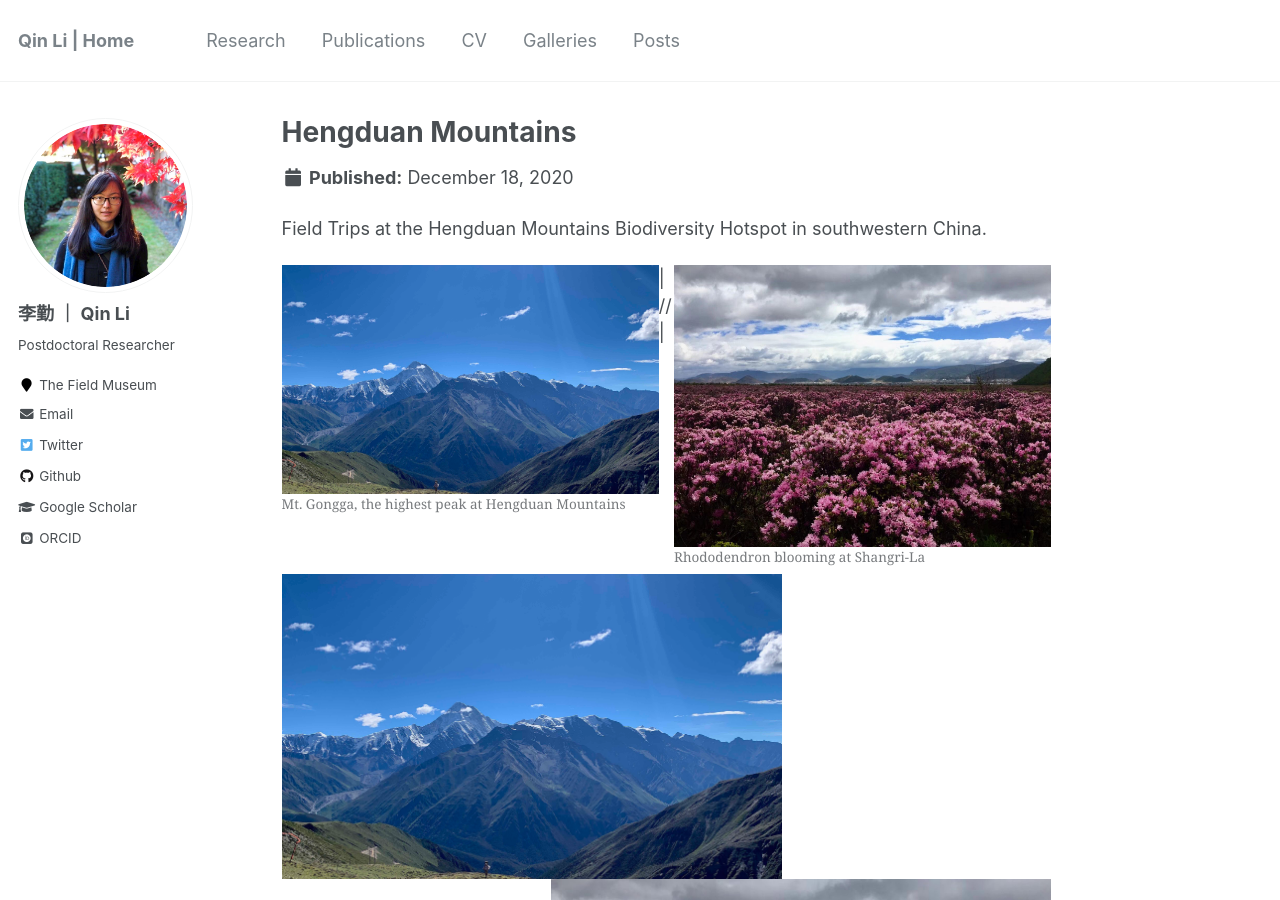
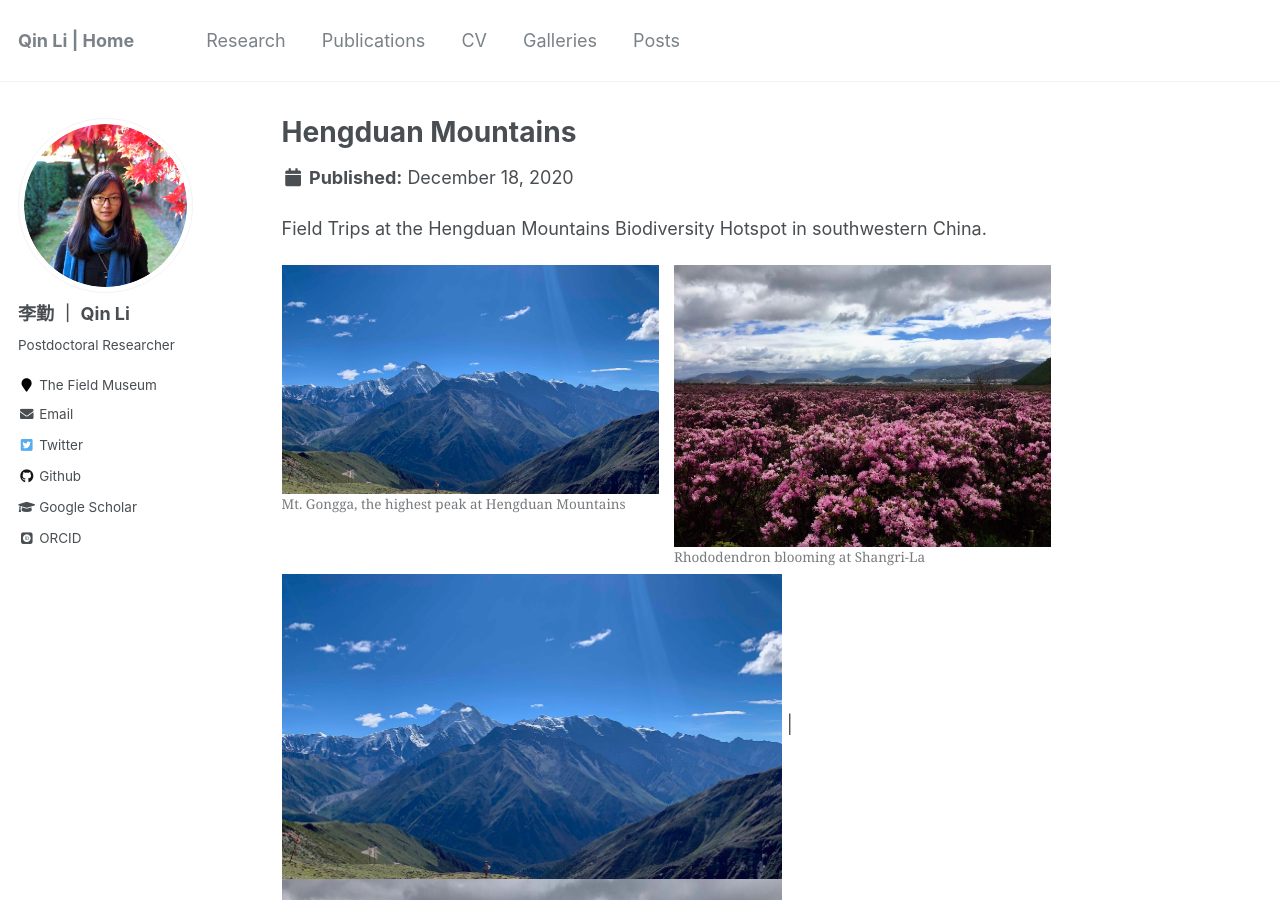
Before and after one commit to qli/qli.github.io, a Jekyll site: the page built from _galleries/galleries-1.md, in a window 1280 px wide and 900 px high. Built offline with Jekyll 4.4.1, drawn with Linux system fonts in a browser that asks for light colours; some web fonts are replaced.

Commit message:
adjust photos

```diff
--- a/_galleries/galleries-1.md
+++ b/_galleries/galleries-1.md
@@ -27,6 +27,6 @@ Field Trips at the Hengduan Mountains Biodiversity Hotspot in southwestern China
     </div>
 </div>
 
-![alt](/images/photos/HD-MtGongga.jpg){: width="500px" .align-left} | ![alt](/images/photos/HD-Shangri-La.jpg){: width="500px" .align-right}
+![alt](/images/photos/HD-MtGongga.jpg){: width="500px"} | ![alt](/images/photos/HD-Shangri-La.jpg){: width="500px"}
 //
-![alt](/images/photos/HD-MtGongga.jpg){: width="500px" .align-left} | ![alt](/images/photos/HD-Shangri-La.jpg){: width="500px" .align-right}
+![alt](/images/photos/HD-MtGongga.jpg){: width="500px"} | ![alt](/images/photos/HD-Shangri-La.jpg){: width="500px"}
```
